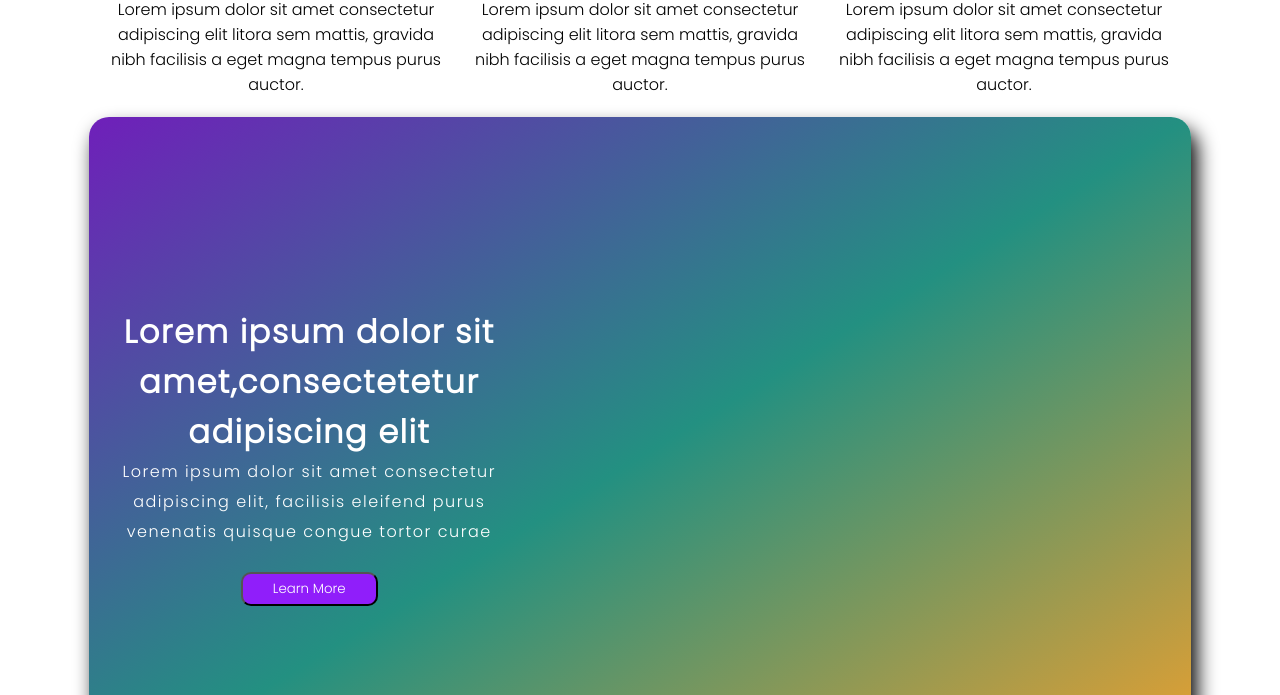
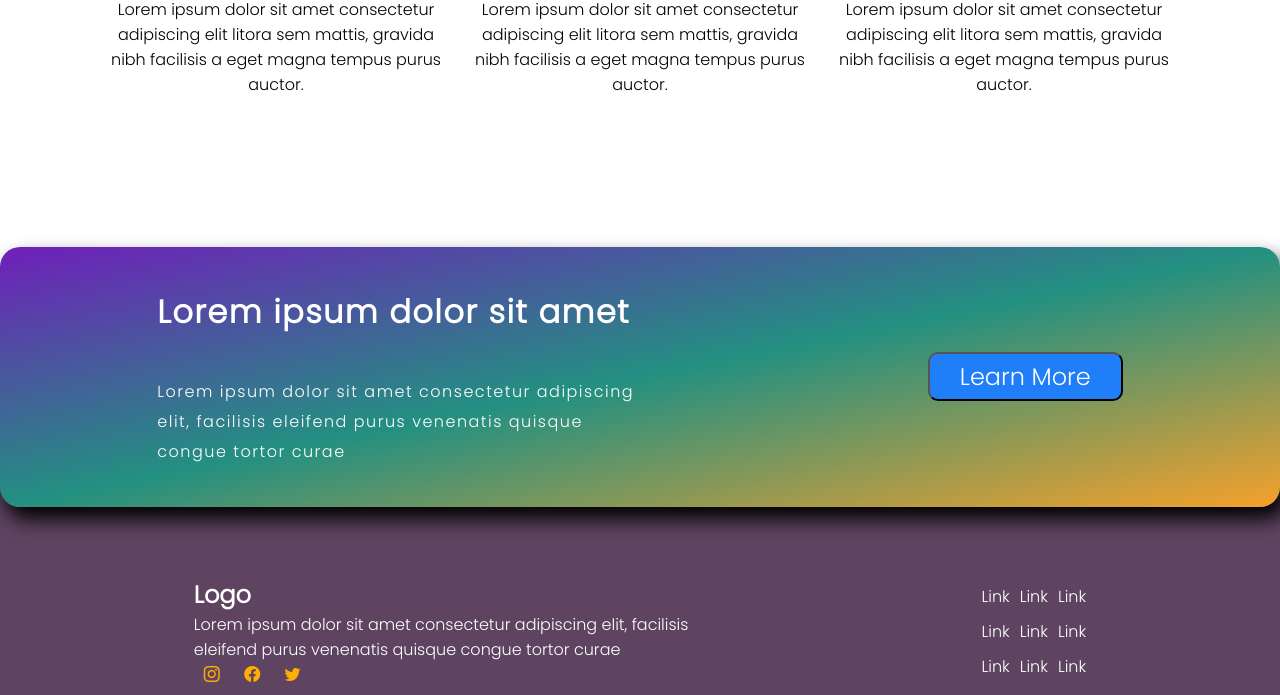
Before and after one commit to sancho6040/Tzuzul-frontend-project2, a plain HTML site: page index.html in a window 1280 px wide. Shown: the part 2105-2800 px from the top of the page. Drawn offline with nearby package versions, Linux system fonts and the light colour scheme.

Commit message:
create branch

```diff
--- a/index.html
+++ b/index.html
@@ -6,7 +6,8 @@
     <title>replit</title>
     <link href="style.css" rel="stylesheet" type="text/css" />
     <link rel="stylesheet" href="https://cdn.jsdelivr.net/npm/bootstrap-icons@1.8.1/font/bootstrap-icons.css">
-    <link rel="stylesheet" href="path/to/font-awesome/css/font-awesome.min.css">
+    <!--<link rel="stylesheet" href="path/to/font-awesome/css/font-awesome.min.css">-->
+    <link rel="stylesheet" href="https://cdnjs.cloudflare.com/ajax/libs/font-awesome/6.1.0/css/fontawesome.min.css" integrity="sha512-KVdV5HNnN1f6YOANbRuNxyCnqyPICKUmQusEkyeRg4X0p8K1xCdbHs32aA7pWo6WqMZk0wAzl29cItZh8oBPYQ==" crossorigin="anonymous" referrerpolicy="no-referrer" />
   </head>
   <body>
       <header>
@@ -74,17 +75,17 @@
 
     </main>
 
-    <div class="extra-section">
-      <div class="container">
-         <div class="content-text">
-           <h1>Lorem ipsum dolor sit amet,consectetetur adipiscing elit</h1>
-           <p>Lorem ipsum dolor sit amet consectetur adipiscing elit, facilisis eleifend purus venenatis quisque congue tortor curae</p>
-           <button class="buttom">Learn More</button>
-         </div>
+
+    <div class="container content-2">
+        <div class="content-text">
+            <h1>Lorem ipsum dolor sit amet</h1>
+            <p>Lorem ipsum dolor sit amet consectetur adipiscing elit, facilisis eleifend purus venenatis quisque congue tortor curae</p>
+        </div>
+      <button class="button-2">Learn More</button>
     </div>
+
     <footer>
       <div class="footer_info">
-        <div class="footer_width">
           <h2>Logo</h2>
           <p>
             Lorem ipsum dolor sit amet consectetur
@@ -92,14 +93,22 @@
             venenatis quisque congue tortor curae
 
           </p>
-          <div class="social-media">
-            <ul>
-              <li><a href="#"><i class="fab fa-instagram"></i></a></li>
-              <li><a href="#"><i class="fa fa-facebook-square" aria-hidden="true"></i></a></li>
-              <li><a href="#"><i class="fa fa-twitter-square" aria-hidden="true"></i></a></li>
-            </ul>
-          </div>
+          <div class="social_media">
+            <a href="#"><i class="bi-instagram"></i></a>
+            <a href="#"><i class="bi-facebook" aria-hidden="true"></i></a>
+            <a href="#"><i class="bi-twitter" aria-hidden="true"></i></a>
         </div>
+      </div>
+      <div class="footer_links">
+        <a href="#">Link</a>
+        <a href="#">Link</a>
+        <a href="#">Link</a>
+        <a href="#">Link</a>
+        <a href="#">Link</a>
+        <a href="#">Link</a>
+        <a href="#">Link</a>
+        <a href="#">Link</a>
+        <a href="#">Link</a>
       </div>
     </footer>
 
--- a/style.css
+++ b/style.css
@@ -22,6 +22,10 @@ button{
   border-radius: 10px;
   color: white;
   padding: 5px 30px;
+}
+
+a{
+  text-decoration: none;
 }
 
 /*----------------------------header-----------------------------*/
@@ -209,3 +213,69 @@ article img{
   display:block;
   margin: 0 auto;
 }
+
+/*----------------------extra section--------------------------*/
+.content-2{
+  /*display: flex;*/
+  width: auto;
+  padding: 20px;
+  align-items: center;
+  justify-content: space-around;
+  position: relative;
+  top: 130px;
+}
+
+.button-2{
+  background-color: #207ef8;
+  font-size: 1.5rem;
+}
+
+.button-2:hover{
+  background-color: #7718ec;
+  color: #FFAE02;
+  transition: 0.5s;
+
+}
+
+.content-text{
+  text-align: left;
+}
+
+.content-text h1, .content-text p{
+  padding: 20px 0;
+}
+
+/*------------------------footer-------------------------------*/
+footer{
+  background-color: #5E4460;
+  color: white;
+  padding: 200px 80px 20px 80px;
+  display: flex;
+  width: 100%;
+  align-items: center;
+  justify-content: space-around;
+}
+
+.footer_info{
+  width: 50%;
+}
+
+.social_media a{
+  padding: 10px;
+  color: #FFAE02;
+}
+
+.footer_links{
+
+  display:grid;
+  grid-template-columns: repeat(3, 1fr);
+  grid-gap: 10px;
+}
+
+.footer_links a{
+  color: white;
+}
+
+.footer_links a:hover{
+  color: #FFAE02;
+}
```
